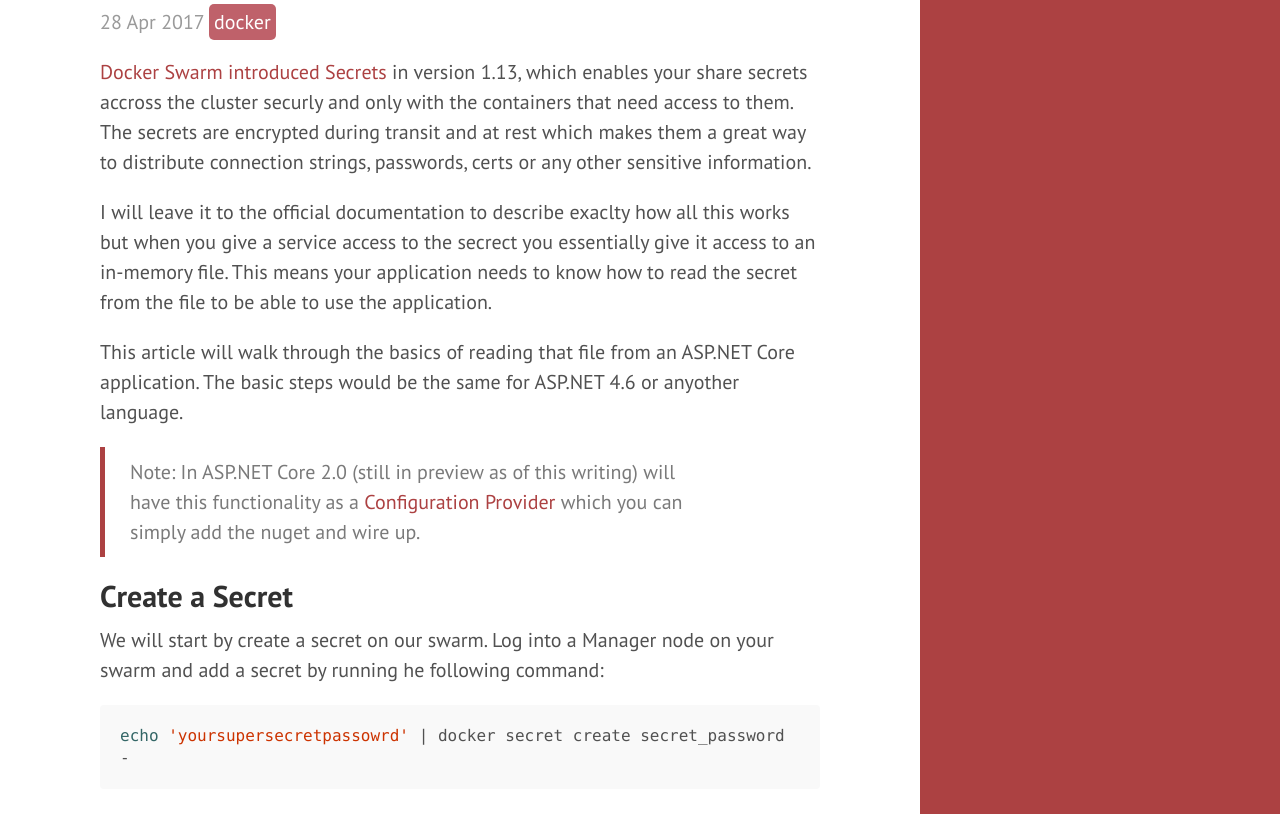
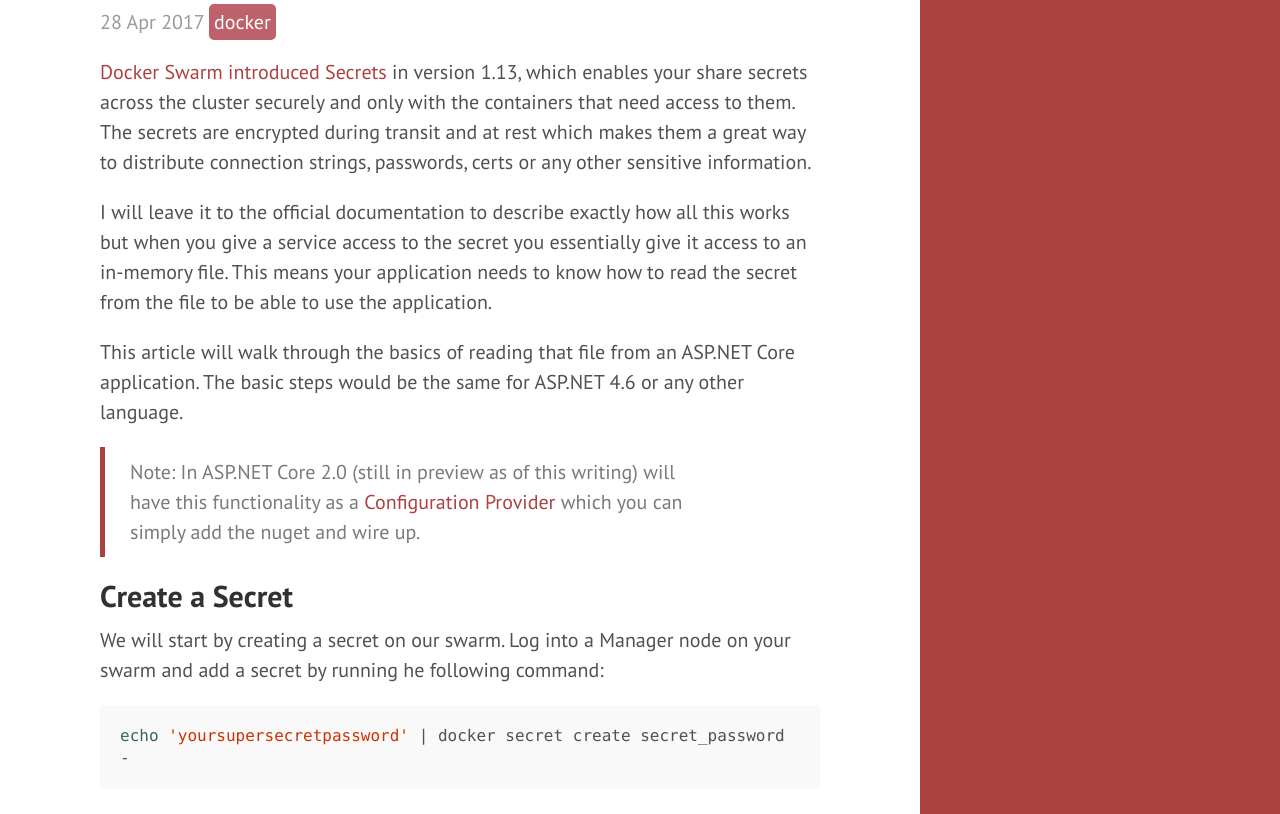
Before and after one commit to jsturtevant/jsturtevant.github.io, a Jekyll site: the page built from _posts/2017-04-28-Acessing-Docker-Swarm-Secrets-From-ASPNET-Core.md, in a window 1280 px wide and 1400 px high. Shown: the part 173-987 px from the top of the window. Built offline with Jekyll 4.4.1, drawn with Linux system fonts in a browser that asks for light colours; nearby versions of some CDN libraries; comment, search, counter and statistics services are not loaded; some of the changed text lies outside the part shown.

Commit message:
spelling and grammar

````diff
--- a/_posts/2017-04-28-Acessing-Docker-Swarm-Secrets-From-ASPNET-Core.md
+++ b/_posts/2017-04-28-Acessing-Docker-Swarm-Secrets-From-ASPNET-Core.md
@@ -7,19 +7,19 @@ categories:
   - aspnetcore
 ---
 
-[Docker Swarm introduced Secrets](https://docs.docker.com/engine/swarm/secrets/) in version 1.13, which enables your share secrets accross the cluster securly and only with the containers that need access to them.  The secrets are encrypted during transit and at rest which makes them a great way to distribute connection strings, passwords, certs or any other sensitive information.
+[Docker Swarm introduced Secrets](https://docs.docker.com/engine/swarm/secrets/) in version 1.13, which enables your share secrets across the cluster securely and only with the containers that need access to them.  The secrets are encrypted during transit and at rest which makes them a great way to distribute connection strings, passwords, certs or any other sensitive information.
 
-I will leave it to the official documentation to describe exaclty how all this works but when you give a service access to the secrect you essentially give it access to an in-memory file.  This means your application needs to know how to read the secret from the file to be able to use the application.
+I will leave it to the official documentation to describe exactly how all this works but when you give a service access to the secret you essentially give it access to an in-memory file.  This means your application needs to know how to read the secret from the file to be able to use the application.
 
-This article will walk through the basics of reading that file from an ASP.NET Core application.  The basic steps would be the same for ASP.NET 4.6 or anyother language.
+This article will walk through the basics of reading that file from an ASP.NET Core application.  The basic steps would be the same for ASP.NET 4.6 or any other language.
 
 > Note: In ASP.NET Core 2.0 (still in preview as of this writing) will have this functionality as a [Configuration Provider](https://github.com/aspnet/Configuration/tree/2519ffc7fc1071befeae021551c6203126e117d3/src/Microsoft.Extensions.Configuration.DockerSecrets) which you can simply add the nuget and wire up.
 
 ##  Create a Secret
-We will start by create a secret on our swarm.  Log into a Manager node on your swarm and add a secret by running he following command:
+We will start by creating a secret on our swarm.  Log into a Manager node on your swarm and add a secret by running he following command:
 
 ```bash
-echo 'yoursupersecretpassowrd' | docker secret create secret_password -
+echo 'yoursupersecretpassword' | docker secret create secret_password -
 ```
 
 You can confirm that the secret was created by running:
````
Also changed, not shown: other parts of _posts/2017-04-28-Acessing-Docker-Swarm-Secrets-From-ASPNET-Core.md (+11 -11 lines).
